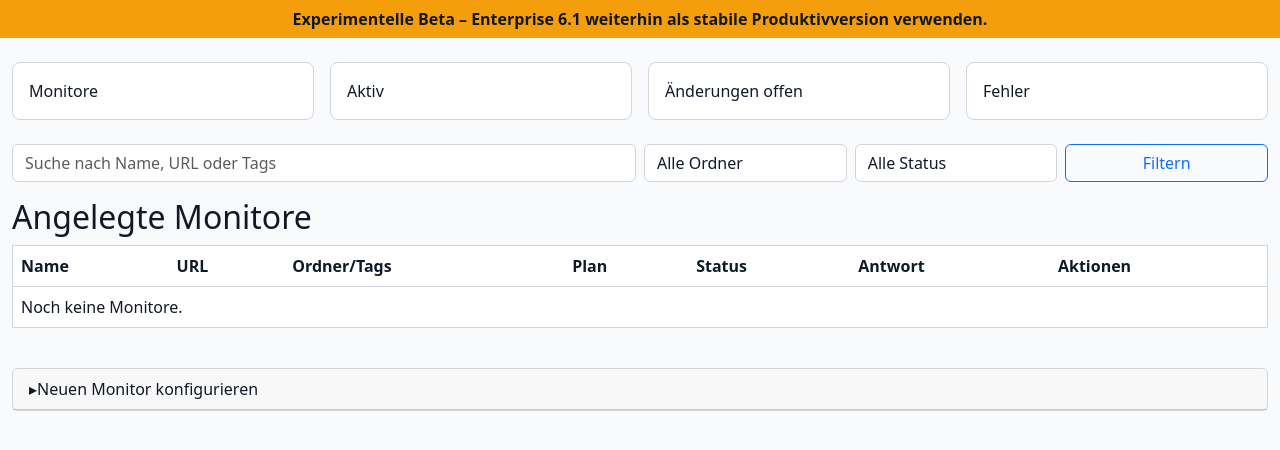
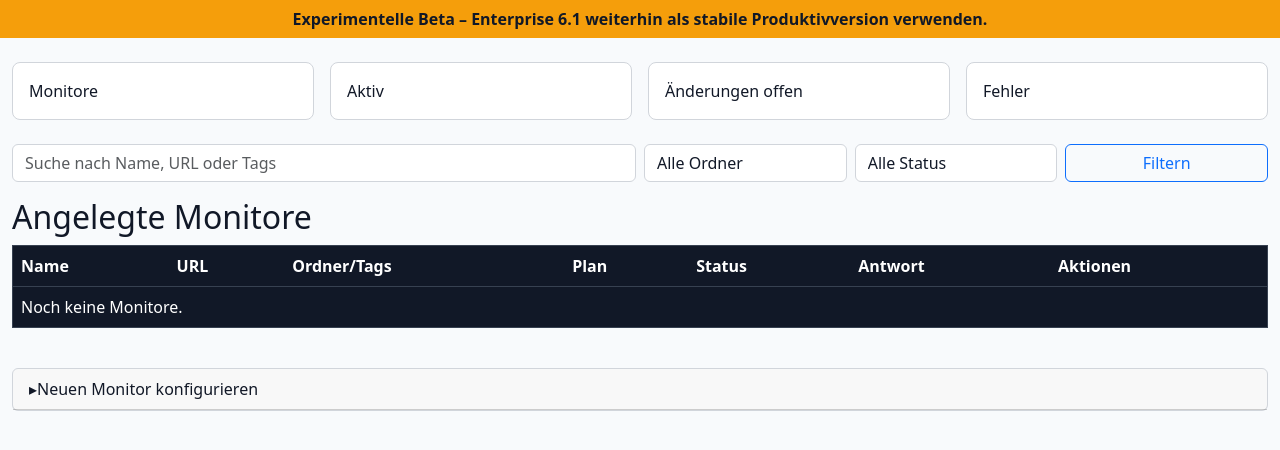
Before and after one commit to Jimmbob23/Web-Monitor-Enterprise-7, a FastAPI app: template app/templates/index.html in a window 1280 px wide. Shown: the part 56-506 px from the top of the page. Run offline with FastAPI, Linux system fonts and the light colour scheme; the template is opened without the code that fills it, so the values that code supplies are empty; parts of the project's set-up code (start-up, migrations or seed data) failed here and were passed over.

Commit message:
Add files via upload

```diff
--- a/app/templates/index.html
+++ b/app/templates/index.html
@@ -1,45 +1,13 @@
 {% extends "base.html" %}
 {% block content %}
-<style id="enterprise7-monitor-table-adaptive">
+<style id="enterprise7-monitor-table-dark">
+  /*
+    Die angelegten Monitore werden bewusst immer dunkel angezeigt.
+    Damit ist die Darstellung unabhängig von Bootstrap-Theme und Browser-Cache.
+  */
   #monitor-table,
   #monitor-table.table,
-  #monitor-table.table-darkish,
-  #monitor-table thead,
-  #monitor-table tbody,
-  #monitor-table tfoot,
-  #monitor-table tr,
-  #monitor-table th,
-  #monitor-table td,
-  #monitor-table > :not(caption) > * > * {
-    --bs-table-color: #111827 !important;
-    --bs-table-bg: #ffffff !important;
-    --bs-table-border-color: #d1d5db !important;
-    --bs-table-striped-color: #111827 !important;
-    --bs-table-striped-bg: #f8fafc !important;
-    --bs-table-hover-color: #111827 !important;
-    --bs-table-hover-bg: #f1f5f9 !important;
-    --bs-table-active-color: #111827 !important;
-    --bs-table-active-bg: #e5e7eb !important;
-    background-color: #ffffff !important;
-    color: #111827 !important;
-    border-color: #d1d5db !important;
-    box-shadow: none !important;
-  }
-
-  #monitor-table tbody tr:hover,
-  #monitor-table tbody tr:hover > *,
-  #monitor-table tbody tr:hover td {
-    background-color: #f1f5f9 !important;
-    color: #111827 !important;
-  }
-
-  #monitor-table a:not(.btn) {
-    color: #2563eb !important;
-  }
-
-  @media (prefers-color-scheme: dark) {
-    #monitor-table,
-    #monitor-table.table,
+  #monitor-table.table-dark,
   #monitor-table.table-darkish,
   #monitor-table thead,
   #monitor-table tbody,
@@ -57,6 +25,7 @@
     --bs-table-hover-bg: #1f2937 !important;
     --bs-table-active-color: #ffffff !important;
     --bs-table-active-bg: #1f2937 !important;
+    background: #111827 !important;
     background-color: #111827 !important;
     color: #ffffff !important;
     border-color: #374151 !important;
@@ -66,6 +35,7 @@
   #monitor-table tbody tr:hover,
   #monitor-table tbody tr:hover > *,
   #monitor-table tbody tr:hover td {
+    background: #1f2937 !important;
     background-color: #1f2937 !important;
     color: #ffffff !important;
   }
@@ -73,9 +43,7 @@
   #monitor-table a:not(.btn) {
     color: #93c5fd !important;
   }
-  }
 </style>
-
 <div class="row g-3 mb-4">
   <div class="col-6 col-lg-3"><div class="stat">Monitore<br><strong>{{stats.sites}}</strong></div></div>
   <div class="col-6 col-lg-3"><div class="stat">Aktiv<br><strong>{{stats.enabled}}</strong></div></div>
@@ -92,7 +60,7 @@
 
 <h2>Angelegte Monitore</h2>
 <div class="table-responsive mb-4">
-<table id="monitor-table" class="table table-darkish align-middle">
+<table id="monitor-table" class="table table-dark table-darkish align-middle">
 <thead><tr><th>Name</th><th>URL</th><th>Ordner/Tags</th><th>Plan</th><th>Status</th><th>Antwort</th><th>Aktionen</th></tr></thead>
 <tbody>
 {% for s in sites %}
@@ -182,8 +150,14 @@
   <div class="col-6 col-lg-2"><label class="form-label">Wartezeit</label><input class="form-control" type="number" name="wait_seconds" value="2"></div>
   <div class="col-6 col-lg-2"><label class="form-label">Breite</label><input class="form-control" type="number" name="viewport_width" value="1440"></div>
   <div class="col-6 col-lg-2"><label class="form-label">Höhe</label><input class="form-control" type="number" name="viewport_height" value="1200"></div>
-  <div class="col-12 col-lg-2"><label class="form-label">Cookie-Modus</label><select class="form-select" name="cookie_mode"><option value="auto">Auto</option><option value="click">Klicken</option><option value="hide">Ausblenden</option><option value="off">Aus</option></select></div>
-  <div class="col-12 col-lg-2"><label class="form-label">CSS ignorieren</label><input class="form-control" name="ignore_selectors"></div>
+  <div class="col-12 col-lg-2"><label class="form-label">Cookie-Modus</label><select class="form-select" name="cookie_mode">
+<option value="necessary" selected>Nur notwendige ablehnen</option>
+<option value="accept">Alle akzeptieren</option>
+<option value="hide">Banner nur ausblenden</option>
+<option value="strict">Strenger Screenshot-Modus</option>
+<option value="off">Keine Behandlung</option>
+</select></div>
+  <div class="col-12 col-lg-2"><label class="form-label">CSS ignorieren / Cookie-Overlays</label><input class="form-control" name="ignore_selectors"></div>
 </div>
 <button class="btn btn-primary mt-3">Monitor anlegen</button>
 </form>
```
Also changed, not shown: app/templates/site.html (+8 -2 lines). Lines whose indentation alone changed are shown as unchanged.
